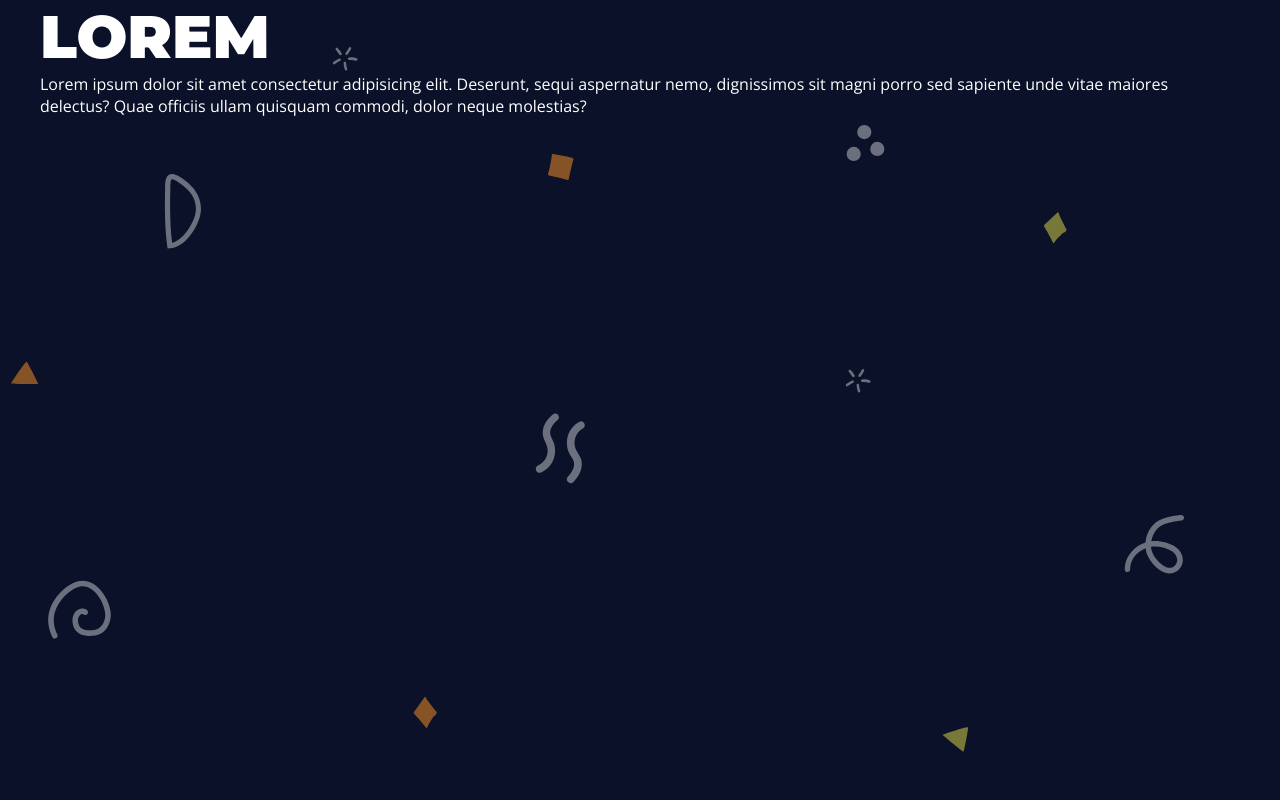
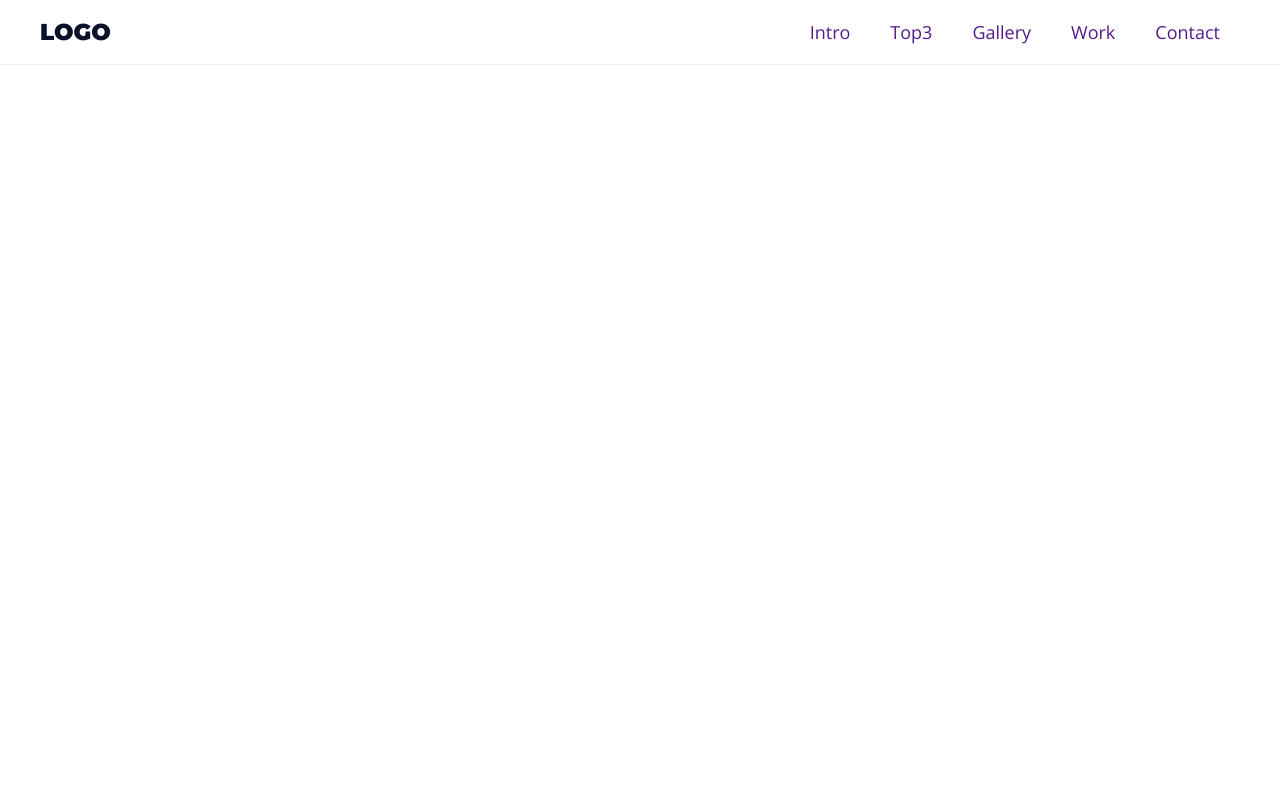
Before and after one commit to murillo-batista/landing_page, a plain HTML site: page index.html in a window 1280 px wide. Shown: the top 800 px of the page. Drawn offline with nearby package versions, Linux system fonts and the light colour scheme.

Commit message:
CSS improvments - menu - transition

```diff
--- a/assets/css/styles.css
+++ b/assets/css/styles.css
@@ -2,6 +2,8 @@
 :root{
     --primary-color:#0A1128;
     --white-color:#FFFFFF;
+    --gap: 3rem;
+    --light-gray-color:#EEEEEE;
 }
 
 *{
@@ -13,6 +15,10 @@ html{
     font-size: 62.5%;
 }
 
+a{
+    text-decoration: none;
+}
+
 body {
   font-family: "Open Sans", serif;
   font-optical-sizing: auto;
@@ -20,7 +26,7 @@ body {
   font-style: normal;
   font-variation-settings:
     "wdth" 100;
-  font-size: 1.6rem; /* Equivale a 16px */
+  font-size: 2rem; /* Equivale a 20px */
   color: var(--primary-color); /*Coloca a cor da fonte como a variável definida antes */
 }
 
@@ -63,11 +69,71 @@ h6{
   color: var(--white-color);
 }
 
+.white-bg{
+    background-color: var(--white-color);
+}
+
 .main-content{
     max-width: 1200px;
     margin: 0 auto;
+    padding: var(--gap);
 }
 
 .section {
     min-height: 100vh; /*100% do viewport (aparecer inteira) */
 }
+
+.menu{
+    background-color: var(--white-color);
+    position: fixed; /* Sempre acompanha a rolagem da página*/
+    top: 0;
+    left: 0;
+    right: 0;
+    width: 100%;
+    border-bottom: 1px solid var(--light-gray-color); /*Coloca borda embaixo do menu */
+}
+
+.menu-content{
+    display: flex;
+    justify-content: space-between; /*separar o h1 do nav */
+    align-items: center;
+    padding-top: 0;
+    padding-bottom: 0;
+}
+
+.menu h1{
+    font-size: 2.3rem;
+    color: var(--primary-color);
+}
+
+.menu h1 a{
+    color: inherit; /* herda a cor do pai */
+}
+
+.menu ul{
+    list-style: none;
+    display: flex; /* container flex dentro de outro */
+}
+
+.menu ul li a{
+    display: block; /* pois o <a> é por padrao display inline e quero empurrar o conteúdo para baixo */
+    padding: 2rem;
+    font-size: 1.8rem;
+    position: relative;
+}
+
+.menu ul li a::after{ /*coloca a linha nos links do menu */
+    content: '';
+    position: absolute;
+    bottom: 1rem;
+    left: 50%;
+    width: 0%;
+    height: 0.2rem;
+    background: crimson;
+    transition: all 300ms ease-in-out; /* efeito de transição */
+}
+
+.menu ul li a:hover::after{
+    width: 50%;
+    left: 25%;
+}
--- a/index.html
+++ b/index.html
@@ -13,15 +13,25 @@
     <link rel="stylesheet" href="assets/css/styles.css">
 </head>
 
-<body>
-    <section class="main-bg section">
-        <div class="main-content">
-            <h1>Lorem</h1>
-            <p>Lorem ipsum dolor sit amet consectetur adipisicing elit. Deserunt, sequi aspernatur nemo, dignissimos sit
-                magni porro sed sapiente unde vitae maiores delectus? Quae officiis ullam quisquam commodi, dolor neque
-                molestias?</p>
-        </div>
-    </section>
+<body class="main-bg">
+    <aside class="menu">
+        <section class="main-content menu-content">
+            <h1><a href="">LOGO</a></h1>
+
+            <nav>
+                <ul>
+                    <li><a href="">Intro</a></li>
+                    <li><a href="">Top3</a></li>
+                    <li><a href="">Gallery</a></li>
+                    <li><a href="">Work</a></li>
+                    <li><a href="">Contact</a></li>
+                </ul>
+            </nav>
+        </section>
+    </aside>
+
+    <section class="section white-bg"></section>
+    <section class="section"></section>
 </body>
 
 </html>
```
